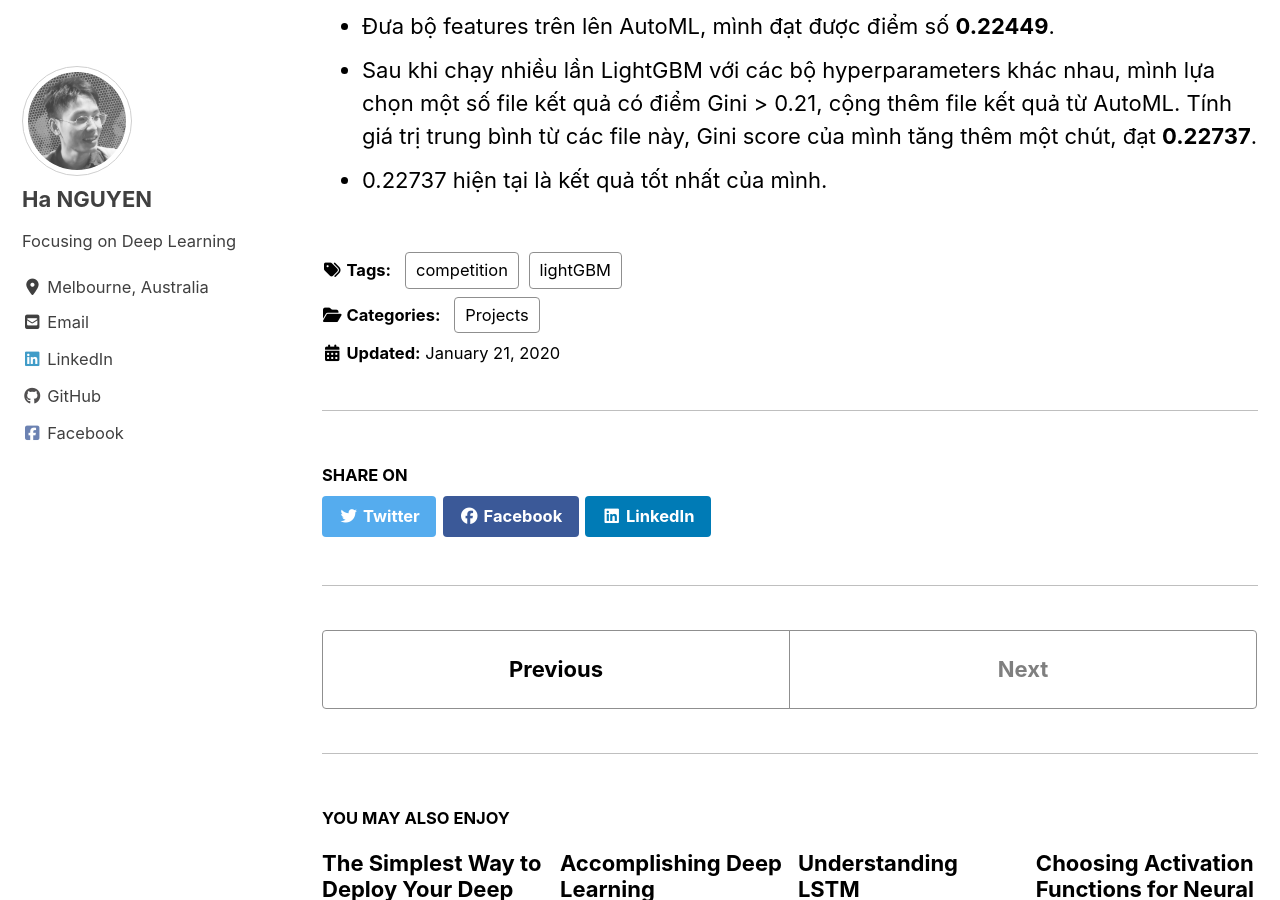
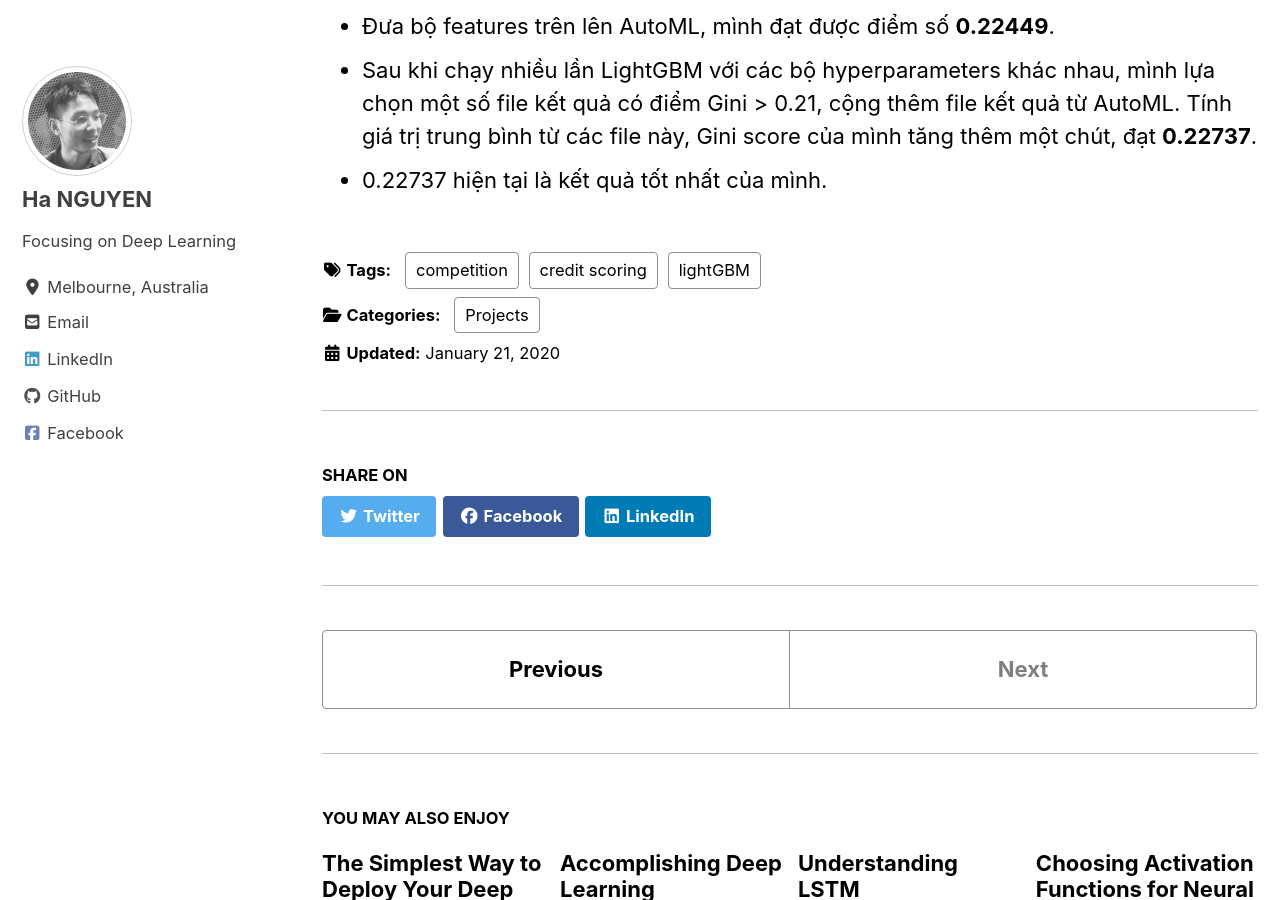
Before and after one commit to datasciblog/datasciblog.github.io, a Jekyll site: the page built from _posts/2020-01-21-kalapa-credit-scoring-solution.md, in a window 1280 px wide and 900 px high, scrolled down 3209 px. Built offline with Jekyll 4.4.1, drawn with Linux system fonts in a browser that asks for light colours; cached includes are drawn as plain includes; nearby versions of some CDN libraries.

Commit message:
Update 2020-01-21-kalapa-credit-scoring-solution.md

```diff
--- a/_posts/2020-01-21-kalapa-credit-scoring-solution.md
+++ b/_posts/2020-01-21-kalapa-credit-scoring-solution.md
@@ -9,6 +9,7 @@ categories:
 tags:
 - lightGBM
 - competition
+- credit scoring
 classes: wide
 # toc: true
 # toc_label: "Table of Contents"
```
